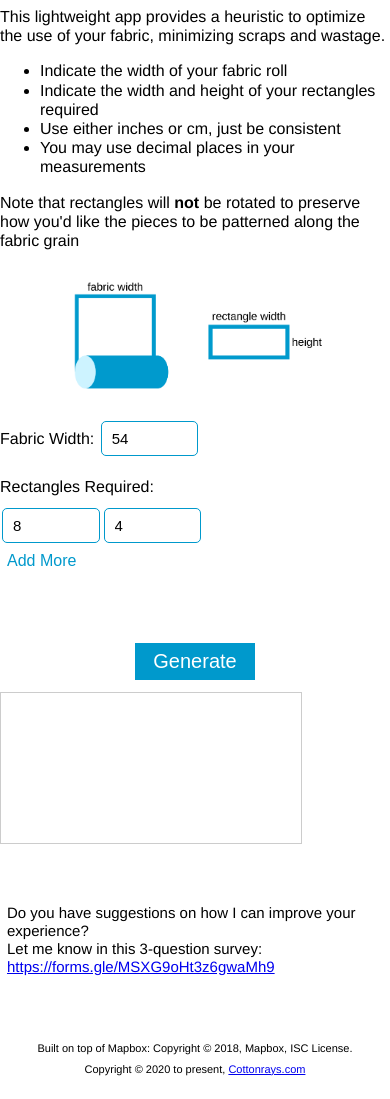
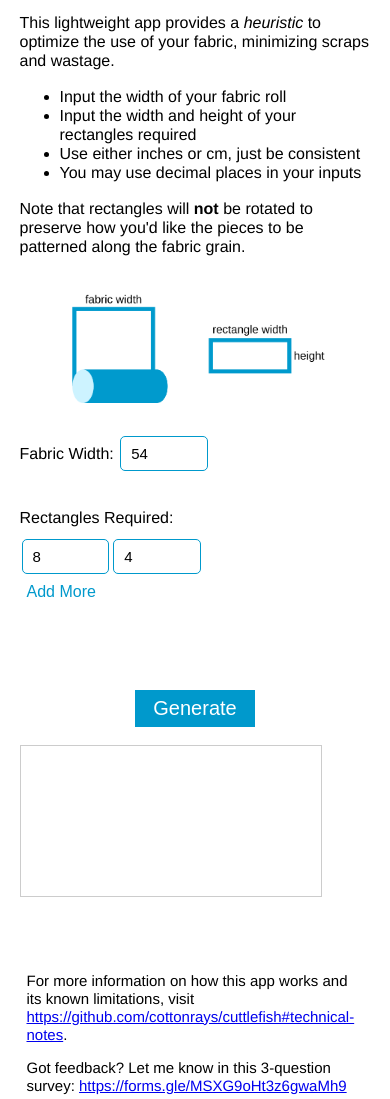
Before and after one commit to annalyzin/cuttlefish, a plain HTML site: page index.html in a window 390 px wide. Shown: the part 161-1260 px from the top of the page. Drawn offline with Linux system fonts and the light colour scheme.

Commit message:
Optimize for mobile

```diff
--- a/css/stylesheet.css
+++ b/css/stylesheet.css
@@ -10,7 +10,7 @@ h1 {
     font-weight: normal;
 }
 p {
-    margin: 0 0 10px;
+    margin-bottom: 10px;
 }
 input[type=number] {
     width: 25%;
@@ -34,8 +34,8 @@ input[type=number]:focus {
     display: block;
     margin-left: auto;
     margin-right: auto;
-    max-width: 75%;
-    max-height: 75%;
+    max-width: 85%;
+    max-height: 85%;
 }
 .add-button {
     background-color: #ffffff;
@@ -71,6 +71,7 @@ input[type=number]:focus {
 }
 #container {
     max-width: 580px;
+    width: 90%;
 }
 #error_msg{
     color: #660000;
--- a/index.html
+++ b/index.html
@@ -42,16 +42,16 @@
     <div id="container">
         <h1>Cuttlefish: Fabric Cut Optimizer</h1>
         <p>Cutting rectangles (or squares) of varying sizes from a piece of fabric?</p>
-        <p>This lightweight app provides a heuristic to optimize the use of your fabric, minimizing scraps and wastage.</p>
+        <p>This lightweight app provides a <i>heuristic</i> to optimize the use of your fabric, minimizing scraps and wastage.</p>
 
          <ul>
-          <li>Indicate the width of your fabric roll</li>
-          <li>Indicate the width and height of your rectangles required</li>
+          <li>Input the width of your fabric roll</li>
+          <li>Input the width and height of your rectangles required</li>
           <li>Use either inches or cm, just be consistent</li>
-          <li>You may use decimal places in your measurements</li>
+          <li>You may use decimal places in your inputs</li>
         </ul>
 
-        <p>Note that rectangles will <b>not</b> be rotated to preserve how you'd like the pieces to be patterned along the fabric grain</p>
+        <p>Note that rectangles will <b>not</b> be rotated to preserve how you'd like the pieces to be patterned along the fabric grain.</p>
 
         <p>
             <img class="img" src="./imgs/width_orientation.png" alt="Fabric Width Orientation">
@@ -91,10 +91,13 @@
 
         <canvas id="canvas"></canvas>
 
+
         <div id="feedback">
             <p>
-                Do you have suggestions on how I can improve your experience?<br>
-                Let me know in this 3-question survey: <a href="https://forms.gle/MSXG9oHt3z6gwaMh9">https://forms.gle/MSXG9oHt3z6gwaMh9</a>
+                For more information on how this app works and its known limitations, visit <a href="https://github.com/cottonrays/cuttlefish#technical-notes">https://github.com/cottonrays/cuttlefish#technical-notes</a>.
+            </p>
+            <p>
+                Got feedback? Let me know in this 3-question survey: <a href="https://forms.gle/MSXG9oHt3z6gwaMh9">https://forms.gle/MSXG9oHt3z6gwaMh9</a>
             </p>
         </div>
     </div>
@@ -135,13 +138,12 @@
 
             }
 
-            const now = performance.now();
             const {w, h, fill} = potpack(boxes, fabric_width);
 
             const canvas = document.getElementById('canvas');
             const ctx = canvas.getContext('2d');
 
-            const cw = 580;
+            const cw = document.getElementById("container").clientWidth
             const ch = cw * h / w;
 
             canvas.width = cw * 2;
@@ -151,6 +153,7 @@
             ctx.scale(2, 2);
 
             const r = cw / w;
+
 
             ctx.lineWidth = 0.5;
             for (const box of boxes) {
@@ -180,7 +183,7 @@
 
     <div id="credits">
         <p>Built on top of Mapbox: Copyright &copy; 2018, Mapbox, ISC License.</p>
-        <p>Copyright &copy; 2020 to present, <a href="http://www.cottonrays.com">Cottonrays.com</a></p>
+        <p>Copyright &copy; 2020 to present, <a href="https://github.com/cottonrays/cuttlefish">Cottonrays.com</a></p>
     </div>
 </body>
 </html>
```
Also changed, not shown: 1 other file.
